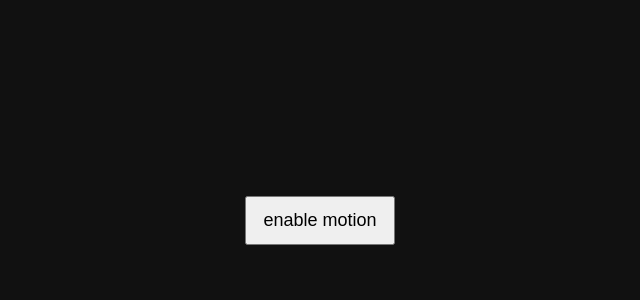
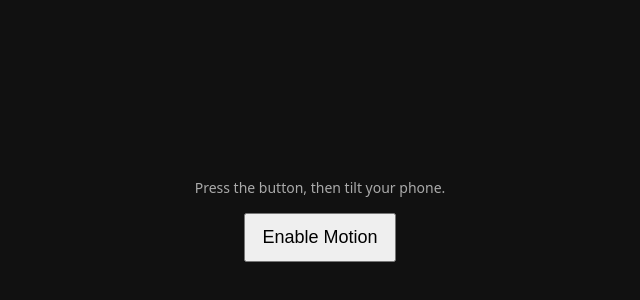
Before and after one commit to gagatkaa/webRTC-assignment, a website: page public/controller.html in a window 1280 px wide. Shown: the part 180-480 px from the top of the page, without its empty margins (320-960 px from the left). Drawn offline with nearby package versions, Linux system fonts and the light colour scheme.

Commit message:
feat: enhance controller HTML layout and improve user instructions

```diff
--- a/public/controller.html
+++ b/public/controller.html
@@ -14,6 +14,13 @@
             font-family: system-ui;
             background: #111;
             color: white;
+            text-align: center;
+        }
+
+        #status {
+            font-size: 14px;
+            color: #aaa;
+            margin-bottom: 16px;
         }
 
         button {
@@ -24,10 +31,13 @@
 </head>
 
 <body>
-    <button id="enable">enable motion</button>
+    <div>
+        <div id="status">Press the button, then tilt your phone.</div>
+        <button id="enable">Enable Motion</button>
+    </div>
 
     <script src="/socket.io/socket.io.js"></script>
-    <!-- <script src="./controller.js"></script> -->
+    <script src="./controller.js"></script>
 </body>
 
 </html>
```
